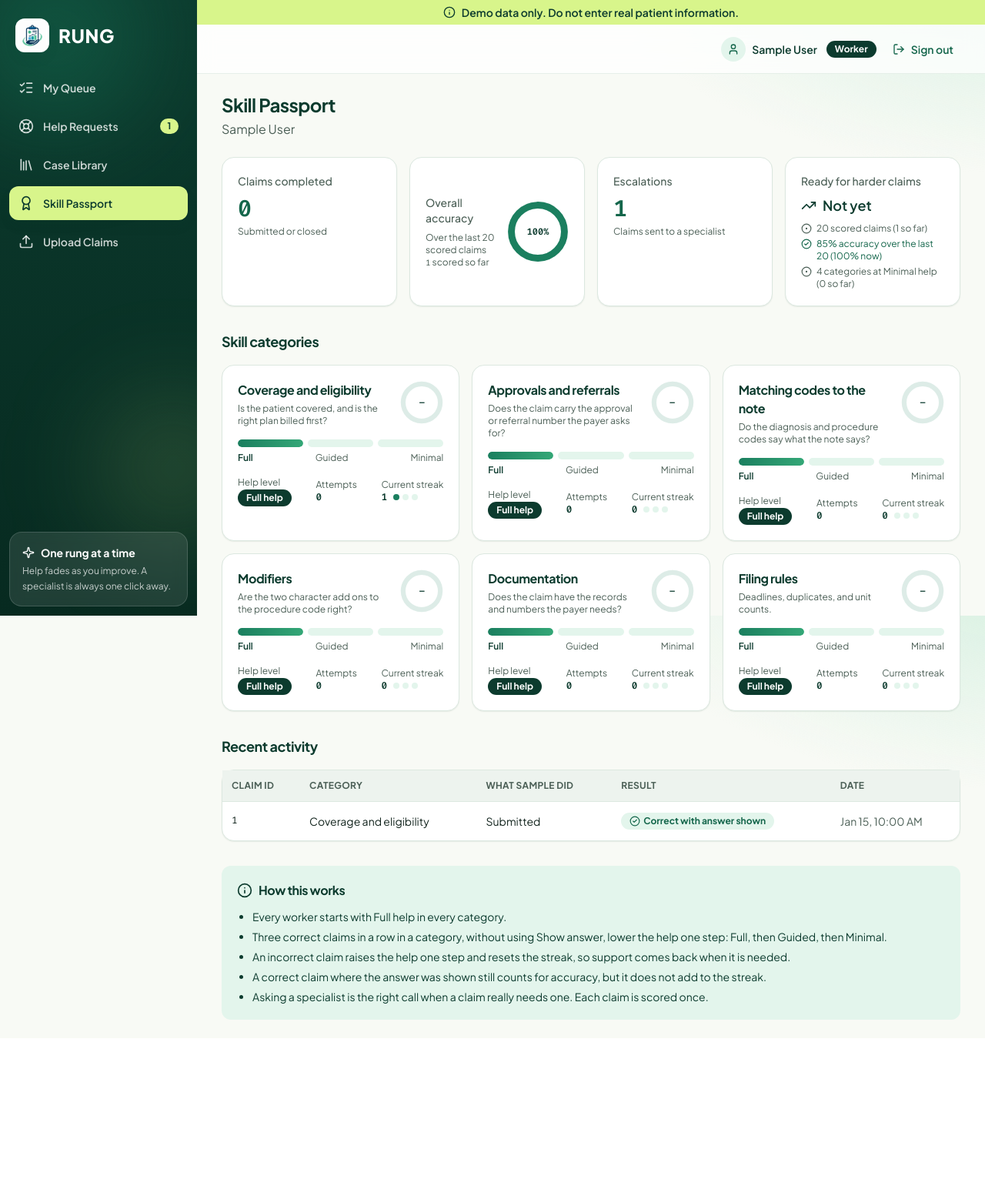
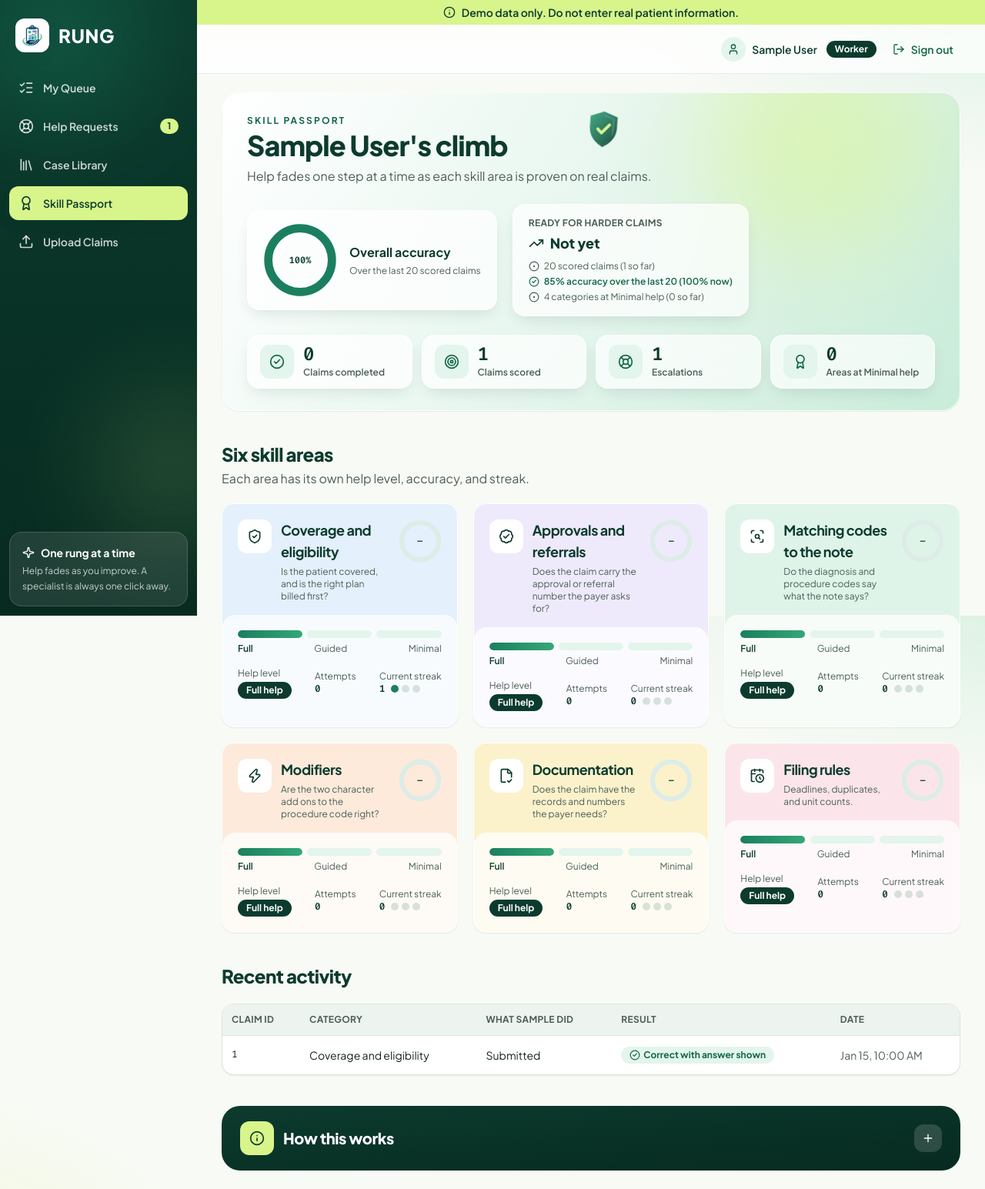
Before and after one commit to omparikh813/rung, a Django app: page /passport/ in a window 1280 px wide. Shown: the whole page at 77% size. Before the commit the page ends 1325 px from the top, so only its background shows below. Run offline with Django 5.2, Linux system fonts and the light colour scheme; a user stored in the database is signed in; tables that the repository leaves empty hold one stand-in row (values such as "Sample post"); style sheets or scripts are compiled from the project's sources.

Commit message:
Restyle the Skill Passport
A banner with the overall accuracy ring, the Ready for harder claims
goals, and counting stat tiles. Skill area cards take their category's
pastel and icon and reveal on scroll, and How this works is an
expandable panel.

Co-Authored-By: Claude Fable 5.2 <noreply@anthropic.com>
Claude-Session: https://claude.ai/code/session_01FdxG6Qj1TyAHjXmvZrHA6F

```diff
--- a/core/templates/core/passport.html
+++ b/core/templates/core/passport.html
@@ -2,53 +2,46 @@
 {% load rung %}
 {% block title %}Skill Passport{% endblock %}
 {% block content %}
-<div class="flex flex-wrap items-end justify-between gap-4">
-  <div>
-    <h1 class="text-2xl">Skill Passport</h1>
-    {% if worker %}<p class="mt-1 text-muted">{{ worker.get_full_name|default:worker.username }}</p>{% endif %}
-  </div>
+{% if not worker %}
+{% include "core/partials/page_hero.html" with eyebrow="Skill Passport" title="Skill Passport" subtitle="Each worker's climb, one skill area at a time." %}
+<div class="card mt-6">{% include "core/partials/empty_state.html" with icon="users" title="No workers yet" text="A Skill Passport appears here once a worker account exists." %}</div>
+{% else %}
+
+<section class="page-hero animate-slide-in">
+  <span class="blob -top-20 right-10 size-72 bg-lime/50" aria-hidden="true"></span>
+  {% include "core/partials/shapes/shield.html" with class="floaty top-3 right-[46%] hidden w-11 opacity-90 lg:block" %}
+  <div class="relative flex flex-wrap items-center justify-between gap-6">
+    <div class="min-w-0">
+      <p class="eyebrow">Skill Passport</p>
+      <h1 class="mt-1">{{ worker.get_full_name|default:worker.username }}'s climb</h1>
+      <p class="mt-2 max-w-xl text-muted">Help fades one step at a time as each skill area is proven on real claims.</p>
       {% if workers %}
-  <div>
+      <div class="mt-4 max-w-xs">
         <label class="label" for="worker-picker">Worker</label>
-    <select id="worker-picker" class="input min-w-48" @change="window.location = $event.target.value">
+        <select id="worker-picker" class="input" @change="window.location = $event.target.value">
           {% for person in workers %}<option value="{% url 'passport_user' person.username %}" {% if person == worker %}selected{% endif %}>{{ person.get_full_name|default:person.username }}</option>{% endfor %}
         </select>
       </div>
       {% endif %}
     </div>
-
-{% if not worker %}
-<div class="card mt-6">{% include "core/partials/empty_state.html" with icon="users" title="No workers yet" text="A Skill Passport appears here once a worker account exists." %}</div>
+    <div class="flex flex-wrap items-center gap-5">
+      <div class="glass flex items-center gap-4 px-5 py-4">
+        {% include "core/partials/accuracy_ring.html" with percent=accuracy size="size-24" label="Overall accuracy" %}
+        <div>
+          <p class="font-bold text-forest">Overall accuracy</p>
+          <p class="mt-1 text-xs text-muted">Over the last 20 scored claims</p>
+        </div>
+      </div>
+      <div class="glass px-5 py-4 {% if ready %}bg-lime/70{% endif %}">
+        <p class="text-xs font-bold tracking-wide text-muted uppercase">Ready for harder claims</p>
+        {% if ready %}
+        <p class="mt-1 flex items-center gap-2 text-lg font-extrabold text-success-strong">{% icon "circle-check" "size-5" %}Reached</p>
         {% else %}
-
-<div class="mt-6 grid gap-4 sm:grid-cols-2 xl:grid-cols-4">
-  <div class="card p-5">
-    <p class="text-sm font-medium text-muted">Claims completed</p>
-    <p class="code mt-2 text-3xl font-semibold text-primary-strong">{% include "core/partials/count_up.html" with value=completed %}</p>
-    <p class="mt-1 text-xs text-muted">Submitted or closed</p>
-  </div>
-  <div class="card flex items-center justify-between gap-4 p-5">
-    <div>
-      <p class="text-sm font-medium text-muted">Overall accuracy</p>
-      <p class="mt-2 text-xs text-muted">Over the last 20 scored claims<br><span class="code">{{ scored }}</span> scored so far</p>
-    </div>
-    {% include "core/partials/accuracy_ring.html" with percent=accuracy size="size-20" %}
-  </div>
-  <div class="card p-5">
-    <p class="text-sm font-medium text-muted">Escalations</p>
-    <p class="code mt-2 text-3xl font-semibold text-primary-strong">{% include "core/partials/count_up.html" with value=escalations %}</p>
-    <p class="mt-1 text-xs text-muted">Claims sent to a specialist</p>
-  </div>
-  <div class="card p-5 {% if ready %}border-success bg-success-soft{% endif %}">
-    <p class="text-sm font-medium text-muted">Ready for harder claims</p>
-    {% if ready %}
-    <p class="mt-2 flex items-center gap-2 text-lg font-semibold text-success-strong">{% icon "circle-check" "size-5" %}Reached</p>
-    {% else %}
-    <p class="mt-2 flex items-center gap-2 text-lg font-semibold text-forest">{% icon "trending-up" "size-5" %}Not yet</p>
+        <p class="mt-1 flex items-center gap-2 text-lg font-extrabold text-forest">{% icon "trending-up" "size-5" %}Not yet</p>
         {% endif %}
         <ul class="mt-2 space-y-1 text-xs">
           {% for goal in goals %}
-      <li class="flex items-start gap-1.5 {% if goal.met %}text-success-strong{% else %}text-muted{% endif %}">
+          <li class="flex items-start gap-1.5 {% if goal.met %}font-semibold text-success-strong{% else %}text-muted{% endif %}">
             {% if goal.met %}{% icon "circle-check" "mt-px size-3.5" %}{% else %}{% icon "circle-dot" "mt-px size-3.5" %}{% endif %}
             <span>{{ goal.label }} <span class="sr-only">{% if goal.met %}(met){% else %}(not met){% endif %}</span>({{ goal.now }})</span>
           </li>
@@ -56,43 +49,62 @@
         </ul>
       </div>
     </div>
+  </div>
+  <div class="relative mt-6 grid grid-cols-2 gap-3 lg:grid-cols-4">
+    {% for tile in tiles %}
+    <div class="stat-tile">
+      <span class="icon-tile">{% icon tile.icon "size-5" %}</span>
+      <div>
+        <p class="code text-2xl leading-none font-semibold text-forest">{% include "core/partials/count_up.html" with value=tile.value on_view=False %}</p>
+        <p class="mt-1 text-xs font-semibold text-muted">{{ tile.label }}</p>
+      </div>
+    </div>
+    {% endfor %}
+  </div>
+</section>
 
-<h2 class="mt-8 text-lg">Skill categories</h2>
-<div class="mt-4 grid gap-4 sm:grid-cols-2 xl:grid-cols-3">
+<h2 class="mt-10 text-2xl font-extrabold">Six skill areas</h2>
+<p class="mt-1 text-muted">Each area has its own help level, accuracy, and streak.</p>
+<div class="mt-5 grid gap-5 sm:grid-cols-2 xl:grid-cols-3">
   {% for item in categories %}
-  <section class="card p-5">
-    <div class="flex items-start justify-between gap-3">
+  <section class="group card card-lift reveal flex flex-col overflow-hidden border-white {{ item.key|category_tone }}" style="--delay: {% widthratio forloop.counter0 1 70 %}ms" x-intersect.once="$el.classList.add('is-visible')">
+    <div class="flex items-start justify-between gap-3 p-5 pb-4">
+      <div class="flex items-start gap-3">
+        <span class="icon-tile bg-white text-forest transition duration-300 group-hover:-rotate-6 group-hover:scale-110">{% icon item.key|category_icon "size-5" %}</span>
         <div>
-        <h3 class="card-title">{{ item.name }}</h3>
+          <h3 class="card-title text-lg">{{ item.name }}</h3>
           <p class="mt-1 text-xs text-muted">{{ item.about }}</p>
+        </div>
       </div>
       {% include "core/partials/accuracy_ring.html" with percent=item.accuracy size="size-14" tone="stroke-success" %}
     </div>
-    <div class="mt-4">{% include "core/partials/level_meter.html" with level=item.level %}</div>
+    <div class="flex-1 rounded-t-2xl bg-white/75 p-5">
+      {% include "core/partials/level_meter.html" with level=item.level %}
       <dl class="mt-4 flex items-center justify-between gap-4 text-sm">
-      <div><dt class="text-xs text-muted">Help level</dt><dd><span class="badge badge-level">{{ item.level_label }}</span></dd></div>
+        <div><dt class="text-xs text-muted">Help level</dt><dd class="mt-0.5"><span class="badge badge-level">{{ item.level_label }}</span></dd></div>
         <div><dt class="text-xs text-muted">Attempts</dt><dd class="code font-semibold text-forest">{{ item.attempts }}</dd></div>
         <div>
           <dt class="text-xs text-muted">Current streak</dt>
           <dd class="flex items-center gap-2">
             <span class="code font-semibold text-forest">{{ item.streak }}</span>
-          <span class="flex gap-1" aria-hidden="true">{% for dot in streak_goal %}<span class="size-2 rounded-full {% if dot < item.streak %}bg-primary{% else %}bg-primary-soft{% endif %}"></span>{% endfor %}</span>
+            <span class="flex gap-1" aria-hidden="true">{% for dot in streak_goal %}<span class="size-2.5 rounded-full transition duration-500 {% if dot < item.streak %}bg-primary{% else %}bg-sage/40{% endif %}"></span>{% endfor %}</span>
           </dd>
         </div>
       </dl>
+    </div>
   </section>
   {% endfor %}
 </div>
 
-<h2 class="mt-8 text-lg">Recent activity</h2>
-<div class="card mt-4">
+<h2 class="mt-10 text-2xl font-extrabold">Recent activity</h2>
+<div class="card reveal mt-5" x-intersect.once="$el.classList.add('is-visible')">
   {% if activity %}
   <div class="overflow-x-auto">
-    <table class="table">
+    <table class="table [&_th:first-child]:rounded-tl-2xl [&_th:last-child]:rounded-tr-2xl">
       <thead><tr><th scope="col">Claim ID</th><th scope="col">Category</th><th scope="col">What {{ worker.first_name|default:"the worker" }} did</th><th scope="col">Result</th><th scope="col">Date</th></tr></thead>
       <tbody>
         {% for row in activity %}
-        <tr>
+        <tr class="hover:bg-primary-soft/50">
           <td class="code whitespace-nowrap">{{ row.claim_id }}</td>
           <td>{{ row.category }}</td>
           <td>{{ row.action }}</td>
@@ -108,15 +120,22 @@
   {% endif %}
 </div>
 
-<section class="mt-8 rounded-xl bg-primary-soft p-5 text-sm text-forest">
-  <h2 class="flex items-center gap-2 text-base">{% icon "info" "size-5" %}How this works</h2>
-  <ul class="mt-3 list-disc space-y-1.5 pl-5">
-    <li>Every worker starts with Full help in every category.</li>
-    <li>Three correct claims in a row in a category, without using Show answer, lower the help one step: Full, then Guided, then Minimal.</li>
-    <li>An incorrect claim raises the help one step and resets the streak, so support comes back when it is needed.</li>
-    <li>A correct claim where the answer was shown still counts for accuracy, but it does not add to the streak.</li>
-    <li>Asking a specialist is the right call when a claim really needs one. Each claim is scored once.</li>
+<section class="reveal mt-10 overflow-hidden rounded-3xl bg-linear-to-br from-forest to-forest-deep text-white" x-data="{ open: false }" x-intersect.once="$el.classList.add('is-visible')">
+  <h2>
+    <button type="button" class="flex w-full cursor-pointer items-center justify-between gap-4 px-6 py-5 text-left text-xl font-extrabold text-white" @click="open = !open" :aria-expanded="open.toString()" aria-controls="how-this-works">
+      <span class="flex items-center gap-3"><span class="icon-tile bg-lime text-forest">{% icon "info" "size-5" %}</span>How this works</span>
+      <span class="icon-tile size-9 bg-white/15 text-white transition duration-300" :class="open && 'rotate-180'"><span x-show="!open">{% icon "plus" %}</span><span x-cloak x-show="open">{% icon "minus" %}</span></span>
+    </button>
+  </h2>
+  <div id="how-this-works" x-cloak x-show="open" x-collapse.duration.300ms>
+    <ul class="grid gap-3 px-6 pb-6 text-sm text-white/90 sm:grid-cols-2">
+      <li class="rounded-2xl bg-white/10 p-4">Every worker starts with Full help in every category.</li>
+      <li class="rounded-2xl bg-white/10 p-4">Three correct claims in a row in a category, without using Show answer, lower the help one step: Full, then Guided, then Minimal.</li>
+      <li class="rounded-2xl bg-white/10 p-4">An incorrect claim raises the help one step and resets the streak, so support comes back when it is needed.</li>
+      <li class="rounded-2xl bg-white/10 p-4">A correct claim where the answer was shown still counts for accuracy, but it does not add to the streak.</li>
+      <li class="rounded-2xl bg-white/10 p-4 sm:col-span-2">Asking a specialist is the right call when a claim really needs one. Each claim is scored once.</li>
     </ul>
+  </div>
 </section>
 {% endif %}
 {% endblock %}
```
Also changed, not shown: core/skills.py (+11 -2 lines). Lines whose indentation alone changed are shown as unchanged.
